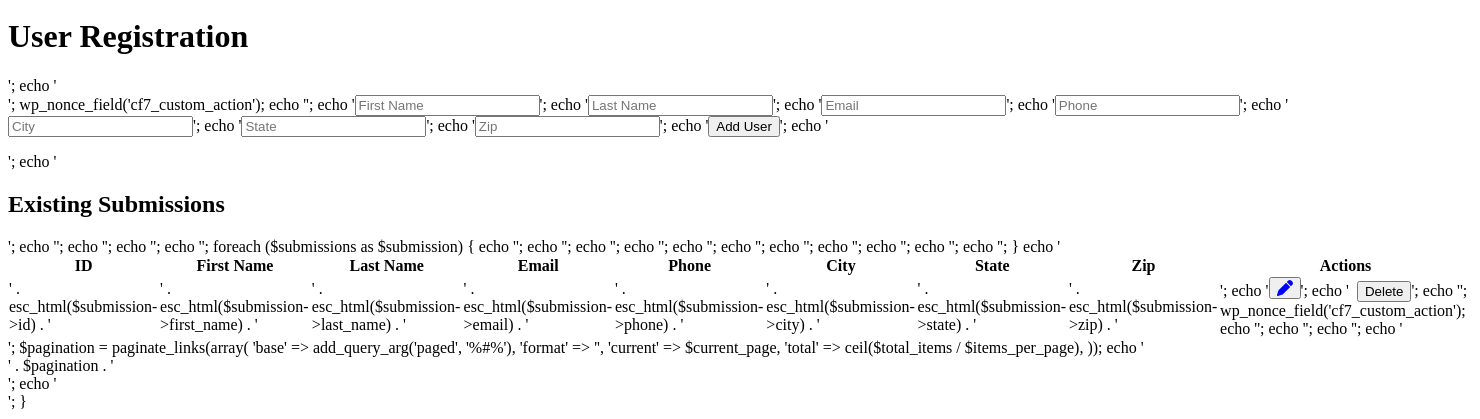
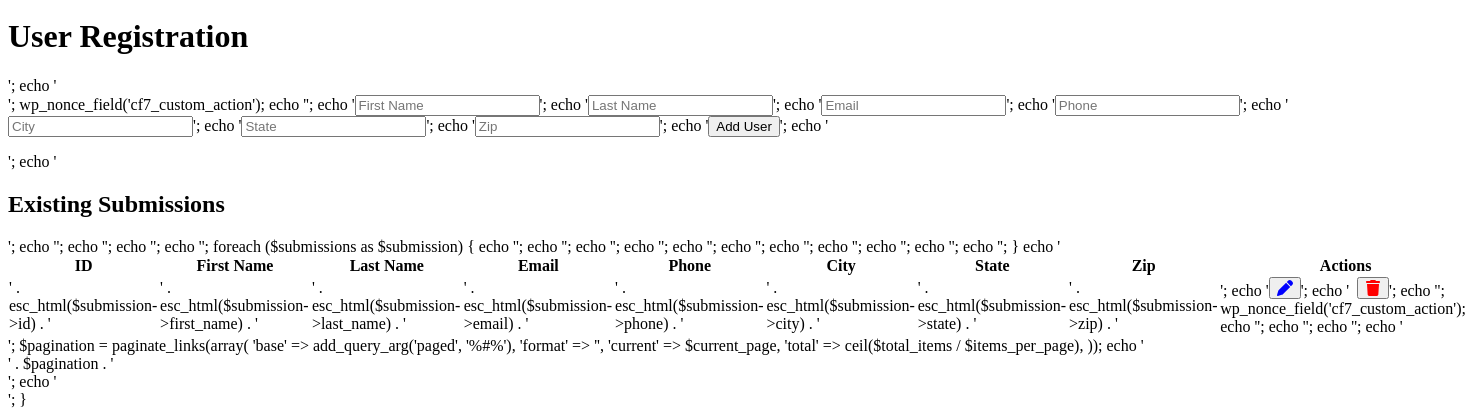
Before and after one commit to vi-n-a-y/php, a PHP site: page /userRegistration.php in a window 1480 px wide. Shown: the part 389-808 px from the top of the page. Run offline with PHP 8.4, Linux system fonts and the light colour scheme.

Commit message:
Update userRegistration.php

```diff
--- a/project-starter-code/userRegistration.php
+++ b/project-starter-code/userRegistration.php
@@ -171,7 +171,9 @@
         echo '<button type="button" class="edit-button" data-id="' . esc_attr($submission->id) . '"><svg xmlns="http://www.w3.org/2000/svg" viewBox="0 0 512 512" width="16" height="16" style="fill: blue;">
             <path d="M362.7 19.3L314.3 67.7 444.3 197.7l48.4-48.4c25-25 25-65.5 0-90.5L453.3 19.3c-25-25-65.5-25-90.5 0zm-71 71L58.6 323.5c-10.4 10.4-18 23.3-22.2 37.4L1 481.2C-1.5 489.7 .8 498.8 7 505s15.3 8.5 23.7 6.1l120.3-35.4c14.1-4.2 27-11.8 37.4-22.2L421.7 220.3 291.7 90.3z"/>
         </svg></button>';
-        echo '<button type="button" class="delete-button" data-id="' . esc_attr($submission->id) . '" style="margin-left: 8px;">Delete</button>';
+        echo '<button type="button" class="delete-button" data-id="' . esc_attr($submission->id) . '" style="margin-left: 8px;"><svg xmlns="http://www.w3.org/2000/svg" viewBox="0 0 448 512" width="16" height="16" style="fill: red;">
+            <path d="M135.2 17.7L128 32 32 32C14.3 32 0 46.3 0 64S14.3 96 32 96l384 0c17.7 0 32-14.3 32-32s-14.3-32-32-32l-96 0-7.2-14.3C307.4 6.8 296.3 0 284.2 0L163.8 0c-12.1 0-23.2 6.8-28.6 17.7zM416 128L32 128 53.2 467c1.6 25.3 22.6 45 47.9 45l245.8 0c25.3 0 46.3-19.7 47.9-45L416 128z"/>
+        </svg></button>';
         echo '<form method="POST" style="display:inline;" class="delete-form" action="' . admin_url('admin.php?page=cf7-custom-submissions') . '">';
         wp_nonce_field('cf7_custom_action');
         echo '<input type="hidden" name="user_id" value="' . esc_attr($submission->id) . '">';
```
